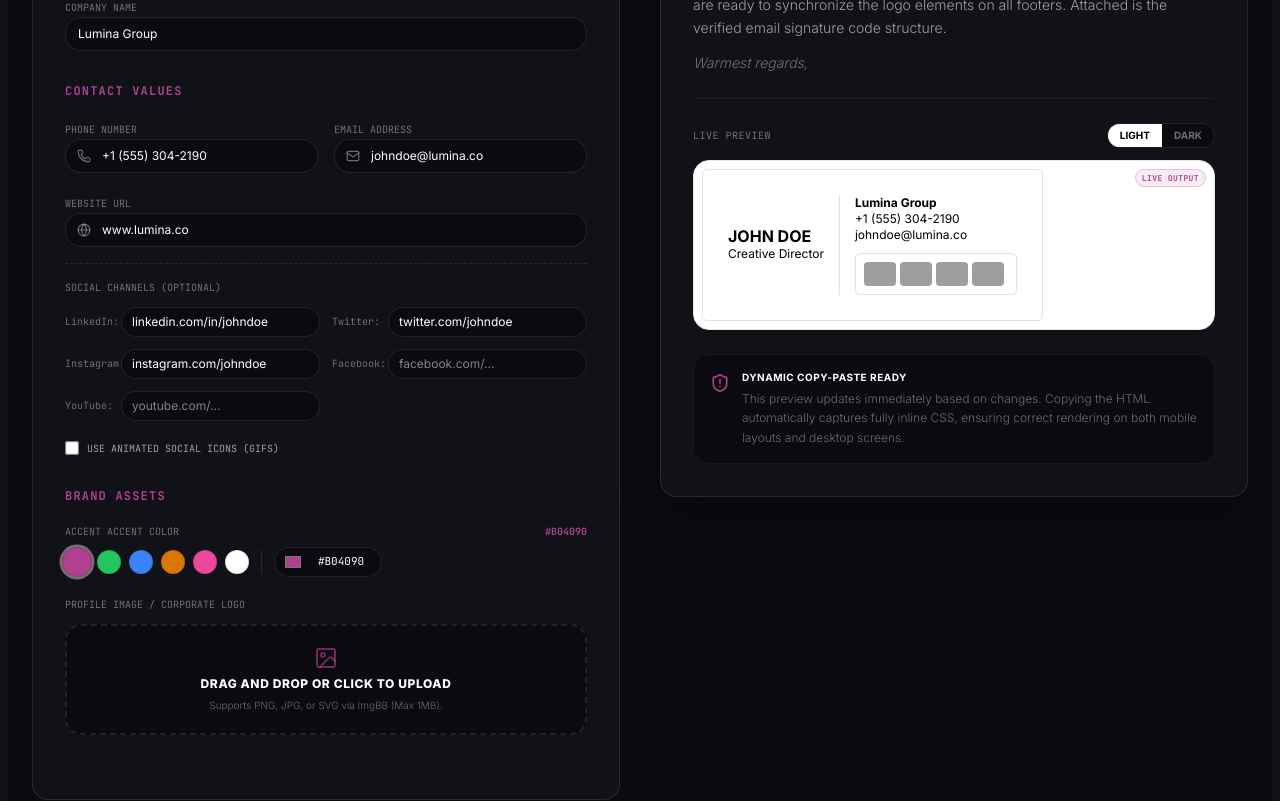
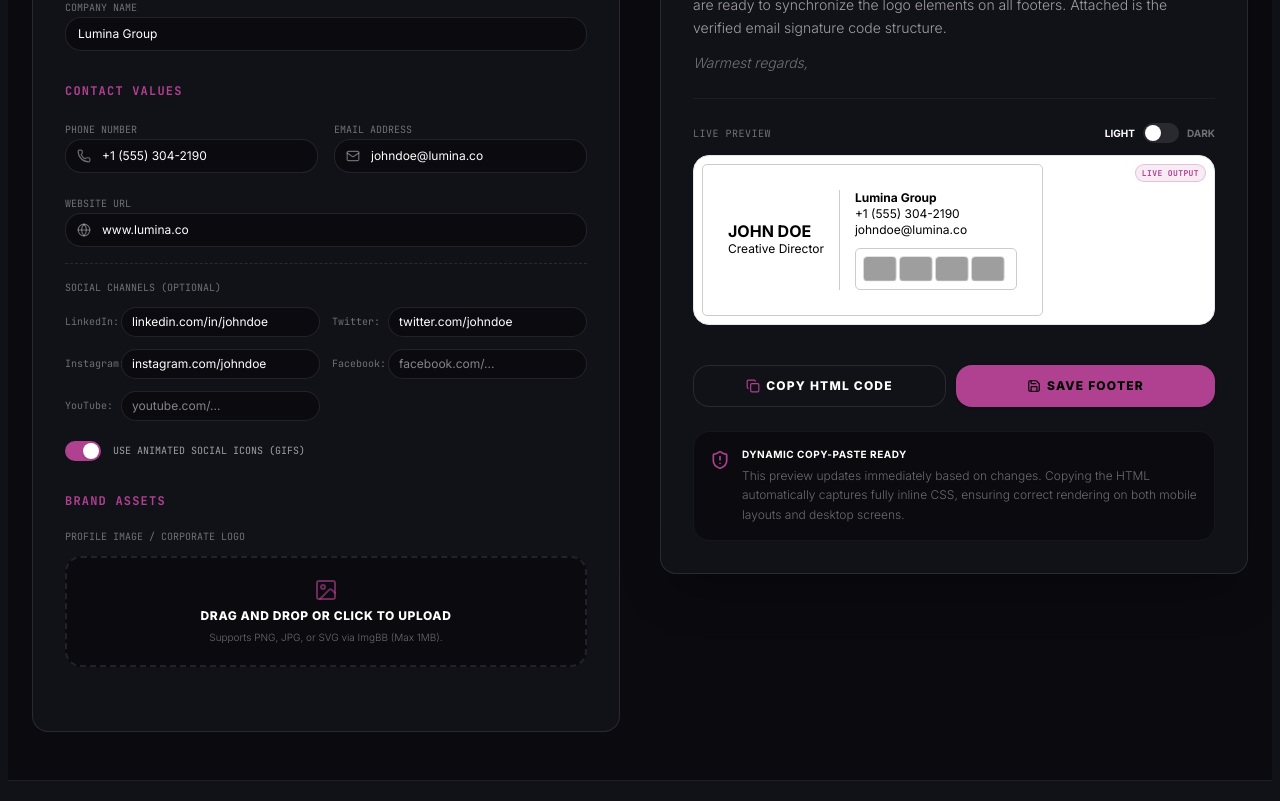
Before and after one commit to anshvermadev/MailESign, a React (Vite) app: page /editor in a window 1280 px wide. Shown: the part 460-1261 px from the top of the page. Built offline with nearby package versions, Linux system fonts and the light colour scheme; grey boxes are pictures that could not be loaded; a web font is replaced by a local one.

Commit message:
ui chnages with more better color theme

```diff
--- a/package.json
+++ b/package.json
@@ -21,6 +21,7 @@
     "react": "^19.0.1",
     "react-dom": "^19.0.1",
     "react-easy-crop": "^6.0.2",
+    "react-icons": "^5.7.0",
     "react-router-dom": "^7.18.0",
     "vite": "^6.2.3"
   },
--- a/src/index.css
+++ b/src/index.css
@@ -556,3 +556,11 @@
     font-size: 1rem;
   }
 }
+
+.dark-preview-filter {
+  filter: invert(1) hue-rotate(180deg);
+}
+
+.dark-preview-filter img {
+  filter: invert(1) hue-rotate(180deg);
+}
--- a/src/pages/InstallSteps.tsx
+++ b/src/pages/InstallSteps.tsx
@@ -1,6 +1,7 @@
 import React, { useState } from 'react';
 import { motion } from 'motion/react';
-import { Mail, Check, Copy, AlertCircle, Info, Settings, Layout, ExternalLink, HelpCircle } from 'lucide-react';
+import { Mail, Check, Copy, AlertCircle, Info, Settings, Layout, ExternalLink, HelpCircle, ChevronDown } from 'lucide-react';
+import { FaEnvelope, FaMicrosoft, FaGlobe, FaApple } from 'react-icons/fa';
 import { Signature } from '../types';
 import { generateSignatureHTML, copyHtmlToClipboard } from '../utils';
 import SignaturePreview from '../components/SignaturePreview';
@@ -14,6 +15,7 @@ type ClientType = 'gmail' | 'outlook-desktop' | 'outlook-web' | 'apple';
 export default function InstallSteps({ signatures }: InstallStepsProps) {
   const [selectedSigId, setSelectedSigId] = useState<string>(signatures[0]?.id || '');
   const [activeClient, setActiveClient] = useState<ClientType>('gmail');
+  const [isDropdownOpen, setIsDropdownOpen] = useState(false);
   const [copiedRich, setCopiedRich] = useState(false);
   const [copiedRaw, setCopiedRaw] = useState(false);
 
@@ -41,10 +43,10 @@ export default function InstallSteps({ signatures }: InstallStepsProps) {
   };
 
   const clients = [
-    { id: 'gmail', name: 'Gmail', icon: '✉️' },
-    { id: 'outlook-desktop', name: 'Outlook Desktop', icon: '💻' },
-    { id: 'outlook-web', name: 'Outlook Web', icon: '🌐' },
-    { id: 'apple', name: 'Apple Mail', icon: '🍎' },
+    { id: 'gmail', name: 'Gmail', icon: <FaEnvelope size={16} /> },
+    { id: 'outlook-desktop', name: 'Outlook Desktop', icon: <FaMicrosoft size={16} /> },
+    { id: 'outlook-web', name: 'Outlook Web', icon: <FaGlobe size={16} /> },
+    { id: 'apple', name: 'Apple Mail', icon: <FaApple size={16} /> },
   ];
 
   return (
@@ -74,16 +76,41 @@ export default function InstallSteps({ signatures }: InstallStepsProps) {
               <div className="bg-[#111118] border border-white/10 rounded-2xl p-6 space-y-6">
                 <div>
                   <h3 className="text-xs font-mono text-[#b04090] uppercase tracking-widest font-black">1. Select Target Profile</h3>
-                  <select
-                    id="install-select-sig"
-                    value={selectedSigId}
-                    onChange={(e) => setSelectedSigId(e.target.value)}
-                    className="w-full text-xs mt-2 px-3.5 py-2.5 border border-white/10 bg-[#0a0a0f] text-white rounded-2xl focus:outline-none focus:ring-1 focus:ring-[#b04090]"
-                  >
-                    {signatures.map((s) => (
-                      <option key={s.id} value={s.id} className="bg-[#0a0a0f]">{s.name} ({s.fullName})</option>
-                    ))}
-                  </select>
+                  <div className="relative">
+                    <button
+                      onClick={() => setIsDropdownOpen(!isDropdownOpen)}
+                      className="w-full flex items-center justify-between text-xs mt-2 px-4 py-3 border border-white/10 bg-[#0a0a0f] text-white rounded-2xl hover:bg-white/5 transition-colors focus:outline-none focus:ring-1 focus:ring-[#b04090]"
+                    >
+                      <span className="font-semibold text-white/90">
+                        {selectedSig ? `${selectedSig.name} - ${selectedSig.fullName}` : 'Select a profile...'}
+                      </span>
+                      <ChevronDown className={`w-4 h-4 text-white/40 transition-transform ${isDropdownOpen ? 'rotate-180' : ''}`} />
+                    </button>
+
+                    {isDropdownOpen && (
+                      <div className="absolute z-10 w-full mt-2 bg-[#111118] border border-white/10 rounded-2xl shadow-2xl overflow-hidden p-1.5 flex flex-col gap-1">
+                        {signatures.map((s) => (
+                          <button
+                            key={s.id}
+                            onClick={() => {
+                              setSelectedSigId(s.id);
+                              setIsDropdownOpen(false);
+                            }}
+                            className={`w-full text-left px-3 py-2.5 rounded-xl transition-all flex flex-col gap-0.5 ${
+                              selectedSigId === s.id
+                                ? 'bg-[#b04090]/10 text-[#b04090] border border-[#b04090]/20'
+                                : 'text-white hover:bg-[#0a0a0f] border border-transparent hover:border-white/5'
+                            }`}
+                          >
+                            <span className="font-bold">{s.name}</span>
+                            <span className={`text-[10px] ${selectedSigId === s.id ? 'text-[#b04090]/70' : 'text-white/40'}`}>
+                              {s.fullName}
+                            </span>
+                          </button>
+                        ))}
+                      </div>
+                    )}
+                  </div>
                 </div>
 
                 {/* Live Minimal Preview Container */}
--- a/src/pages/SignatureEditor.tsx
+++ b/src/pages/SignatureEditor.tsx
@@ -12,15 +12,6 @@ interface SignatureEditorProps {
   onSave: (sig: Signature) => void;
   onNavigate: (view: string) => void;
 }
-
-const COLOR_PALETTE = [
-  { name: 'Neon Orange', hex: '#b04090' },
-  { name: 'Acid Green', hex: '#22C55E' },
-  { name: 'Electric Blue', hex: '#3B82F6' },
-  { name: 'Vibrant Amber', hex: '#d97706' },
-  { name: 'Sharp Pink', hex: '#EC4899' },
-  { name: 'Pure White', hex: '#FFFFFF' },
-];
 
 export default function SignatureEditor({ initialSignature, selectedTemplateId, onSave, onNavigate }: SignatureEditorProps) {
   // Local editable signature state
@@ -41,7 +32,7 @@ export default function SignatureEditor({ initialSignature, selectedTemplateId,
       instagram: 'instagram.com/johndoe',
     },
     templateId: selectedTemplateId || 'premium-boxed',
-    animatedIcons: false,
+    animatedIcons: true,
     status: 'Draft',
     updatedAt: new Date().toISOString().split('T')[0],
     clicksCount: 0,
@@ -188,34 +179,7 @@ export default function SignatureEditor({ initialSignature, selectedTemplateId,
             </div>
           </div>
 
-          <div className="flex gap-2.5">
-            <button
-              id="editor-btn-copy"
-              type="button"
-              onClick={handleCopyHTML}
-              className="inline-flex items-center gap-1.5 px-4 py-2.5 bg-[#111118] hover:bg-white/5 border border-white/10 text-white text-xs font-black uppercase tracking-widest rounded-2xl transition-all"
-            >
-              {copied ? (
-                <>
-                  <Check className="w-3.5 h-3.5 text-green-400" />
-                  <span className="text-green-400">COPIED!</span>
-                </>
-              ) : (
-                <>
-                  <Copy className="w-3.5 h-3.5 text-[#b04090]" />
-                  <span>Copy HTML Code</span>
-                </>
-              )}
-            </button>
-            <button
-              id="editor-btn-save"
-              onClick={handleFormSubmit}
-              className="inline-flex items-center gap-1.5 px-5 py-2.5 bg-[#b04090] hover:bg-[#903070] text-black text-xs font-black uppercase tracking-widest rounded-2xl transition-all shadow-sm"
-            >
-              <Save className="w-3.5 h-3.5" />
-              <span>Save Footer</span>
-            </button>
-          </div>
+
         </div>
 
         {/* Success Alert Banner */}
@@ -411,17 +375,26 @@ export default function SignatureEditor({ initialSignature, selectedTemplateId,
                     />
                   </div>
                   <div className="col-span-1 sm:col-span-2 pt-2">
-                    <label className="flex items-center gap-2 cursor-pointer group w-max">
-                      <input
-                        type="checkbox"
-                        checked={sig.animatedIcons || false}
-                        onChange={(e) => handleFieldChange('animatedIcons', e.target.checked)}
-                        className="w-3.5 h-3.5 accent-[#b04090] bg-transparent border border-white/20 rounded-2xl cursor-pointer"
-                      />
+                    <div className="flex items-center gap-3 group cursor-pointer w-max" onClick={() => handleFieldChange('animatedIcons', !sig.animatedIcons)}>
+                      <button
+                        type="button"
+                        role="switch"
+                        aria-checked={sig.animatedIcons}
+                        className={`relative inline-flex h-5 w-9 shrink-0 cursor-pointer rounded-full border-2 border-transparent transition-colors duration-200 ease-in-out focus:outline-none focus-visible:ring-2 focus-visible:ring-[#b04090] ${
+                          sig.animatedIcons ? 'bg-[#b04090]' : 'bg-white/10'
+                        }`}
+                      >
+                        <span
+                          aria-hidden="true"
+                          className={`pointer-events-none inline-block h-4 w-4 transform rounded-full bg-white shadow-sm ring-0 transition duration-200 ease-in-out ${
+                            sig.animatedIcons ? 'translate-x-4' : 'translate-x-0'
+                          }`}
+                        />
+                      </button>
                       <span className="text-[10px] font-mono text-white/60 uppercase group-hover:text-white transition-colors">
                         Use Animated Social Icons (GIFs)
                       </span>
-                    </label>
+                    </div>
                   </div>
                 </div>
               </div>
@@ -430,53 +403,6 @@ export default function SignatureEditor({ initialSignature, selectedTemplateId,
             {/* Section 3: Brand Assets */}
             <div className="space-y-5">
               <h3 className="text-xs font-mono text-[#b04090] uppercase tracking-widest font-bold">Brand Assets</h3>
-
-              {/* Custom Color Selector */}
-              <div className="space-y-2">
-                <div className="flex justify-between items-center text-[10px] font-mono text-white/40 uppercase">
-                  <span>Accent Accent Color</span>
-                  <span className="text-[#b04090] font-bold">{sig.brandColor}</span>
-                </div>
-
-                <div className="flex flex-wrap items-center gap-3">
-                  {/* Preset DOTS */}
-                  <div className="flex gap-2">
-                    {COLOR_PALETTE.map((col) => (
-                      <button
-                        key={col.hex}
-                        type="button"
-                        onClick={() => handleFieldChange('brandColor', col.hex)}
-                        title={col.name}
-                        className={`w-6 h-6 rounded-full border border-black/10 transition-transform ${
-                          sig.brandColor === col.hex ? 'scale-125 ring-2 ring-white/40' : 'hover:scale-110'
-                        }`}
-                        style={{ backgroundColor: col.hex }}
-                      />
-                    ))}
-                  </div>
-
-                  <div className="h-6 w-[1px] bg-white/10" />
-
-                  {/* Manual color picker */}
-                  <div className="flex items-center gap-1.5 bg-[#0a0a0f] border border-white/10 px-2 py-1 rounded-2xl">
-                    <input
-                      id="editor-color-picker"
-                      type="color"
-                      value={sig.brandColor}
-                      onChange={(e) => handleFieldChange('brandColor', e.target.value)}
-                      className="w-5 h-5 border-0 rounded-2xl cursor-pointer p-0 bg-transparent"
-                    />
-                    <input
-                      id="editor-color-picker-text"
-                      type="text"
-                      maxLength={7}
-                      value={sig.brandColor}
-                      onChange={(e) => handleFieldChange('brandColor', e.target.value)}
-                      className="w-16 bg-transparent text-[11px] font-mono text-white border-0 focus:outline-none focus:ring-0 p-0 text-center uppercase"
-                    />
-                  </div>
-                </div>
-              </div>
 
               {/* Logo / Avatar Asset upload block */}
               <div className="space-y-3">
@@ -562,21 +488,28 @@ export default function SignatureEditor({ initialSignature, selectedTemplateId,
                 <div className="pt-6 border-t border-white/5 overflow-x-auto">
                   <div className="flex justify-between items-center mb-3">
                     <span className="text-[10px] text-white/40 font-mono uppercase tracking-wider">Live Preview</span>
-                    <div className="flex bg-[#0a0a0f] border border-white/10 rounded-2xl overflow-hidden">
+                    <div className="flex items-center gap-2 cursor-pointer" onClick={() => setPreviewTheme(previewTheme === 'light' ? 'dark' : 'light')}>
+                      <span className={`text-[10px] font-bold uppercase transition-colors ${previewTheme === 'light' ? 'text-white' : 'text-white/40'}`}>
+                        Light
+                      </span>
                       <button
                         type="button"
-                        onClick={() => setPreviewTheme('light')}
-                        className={`px-3 py-1 text-[10px] font-bold uppercase transition-colors ${previewTheme === 'light' ? 'bg-white text-black' : 'text-white/40 hover:text-white'}`}
+                        role="switch"
+                        aria-checked={previewTheme === 'dark'}
+                        className={`relative inline-flex h-5 w-9 shrink-0 cursor-pointer rounded-full border-2 border-transparent transition-colors duration-200 ease-in-out focus:outline-none focus-visible:ring-2 focus-visible:ring-[#b04090] ${
+                          previewTheme === 'dark' ? 'bg-[#b04090]' : 'bg-white/10'
+                        }`}
                       >
-                        Light
+                        <span
+                          aria-hidden="true"
+                          className={`pointer-events-none inline-block h-4 w-4 transform rounded-full bg-white shadow-sm ring-0 transition duration-200 ease-in-out ${
+                            previewTheme === 'dark' ? 'translate-x-4' : 'translate-x-0'
+                          }`}
+                        />
                       </button>
-                      <button
-                        type="button"
-                        onClick={() => setPreviewTheme('dark')}
-                        className={`px-3 py-1 text-[10px] font-bold uppercase transition-colors ${previewTheme === 'dark' ? 'bg-[#222] text-white' : 'text-white/40 hover:text-white'}`}
-                      >
+                      <span className={`text-[10px] font-bold uppercase transition-colors ${previewTheme === 'dark' ? 'text-white' : 'text-white/40'}`}>
                         Dark
-                      </button>
+                      </span>
                     </div>
                   </div>
                   <div className={`min-w-[320px] rounded-2xl border ${previewTheme === 'light' ? 'bg-white border-gray-200' : 'bg-[#121212] border-white/10'} p-2 relative transition-colors duration-300`}>
@@ -590,8 +523,37 @@ export default function SignatureEditor({ initialSignature, selectedTemplateId,
                   </div>
                 </div>
 
+                <div className="flex flex-col sm:flex-row gap-2.5 pt-4">
+                  <button
+                    id="editor-btn-copy"
+                    type="button"
+                    onClick={handleCopyHTML}
+                    className="inline-flex items-center justify-center flex-1 gap-1.5 px-4 py-3 bg-[#111118] hover:bg-white/5 border border-white/10 text-white text-xs font-black uppercase tracking-widest rounded-2xl transition-all"
+                  >
+                    {copied ? (
+                      <>
+                        <Check className="w-3.5 h-3.5 text-green-400" />
+                        <span className="text-green-400">COPIED!</span>
+                      </>
+                    ) : (
+                      <>
+                        <Copy className="w-3.5 h-3.5 text-[#b04090]" />
+                        <span>Copy HTML Code</span>
+                      </>
+                    )}
+                  </button>
+                  <button
+                    id="editor-btn-save"
+                    onClick={handleFormSubmit}
+                    className="inline-flex items-center justify-center flex-1 gap-1.5 px-5 py-3 bg-[#b04090] hover:bg-[#903070] text-black text-xs font-black uppercase tracking-widest rounded-2xl transition-all shadow-sm"
+                  >
+                    <Save className="w-3.5 h-3.5" />
+                    <span>Save Footer</span>
+                  </button>
+                </div>
+
                 {/* Guide helper alert */}
-                <div className="bg-[#0a0a0f] border border-white/5 rounded-2xl p-4 flex items-start gap-3">
+                <div className="bg-[#0a0a0f] border border-white/5 rounded-2xl p-4 flex items-start gap-3 mt-4">
                   <ShieldAlert className="w-5 h-5 text-[#b04090] flex-shrink-0 mt-0.5" />
                   <div className="text-xs text-white/40 space-y-1">
                     <div className="font-bold text-white uppercase tracking-wider text-[10px]">Dynamic Copy-Paste Ready</div>
```
Also changed, not shown: src/utils/index.ts (+11 -11 lines), 1 other file (tests, documents, lock files or other folders).
